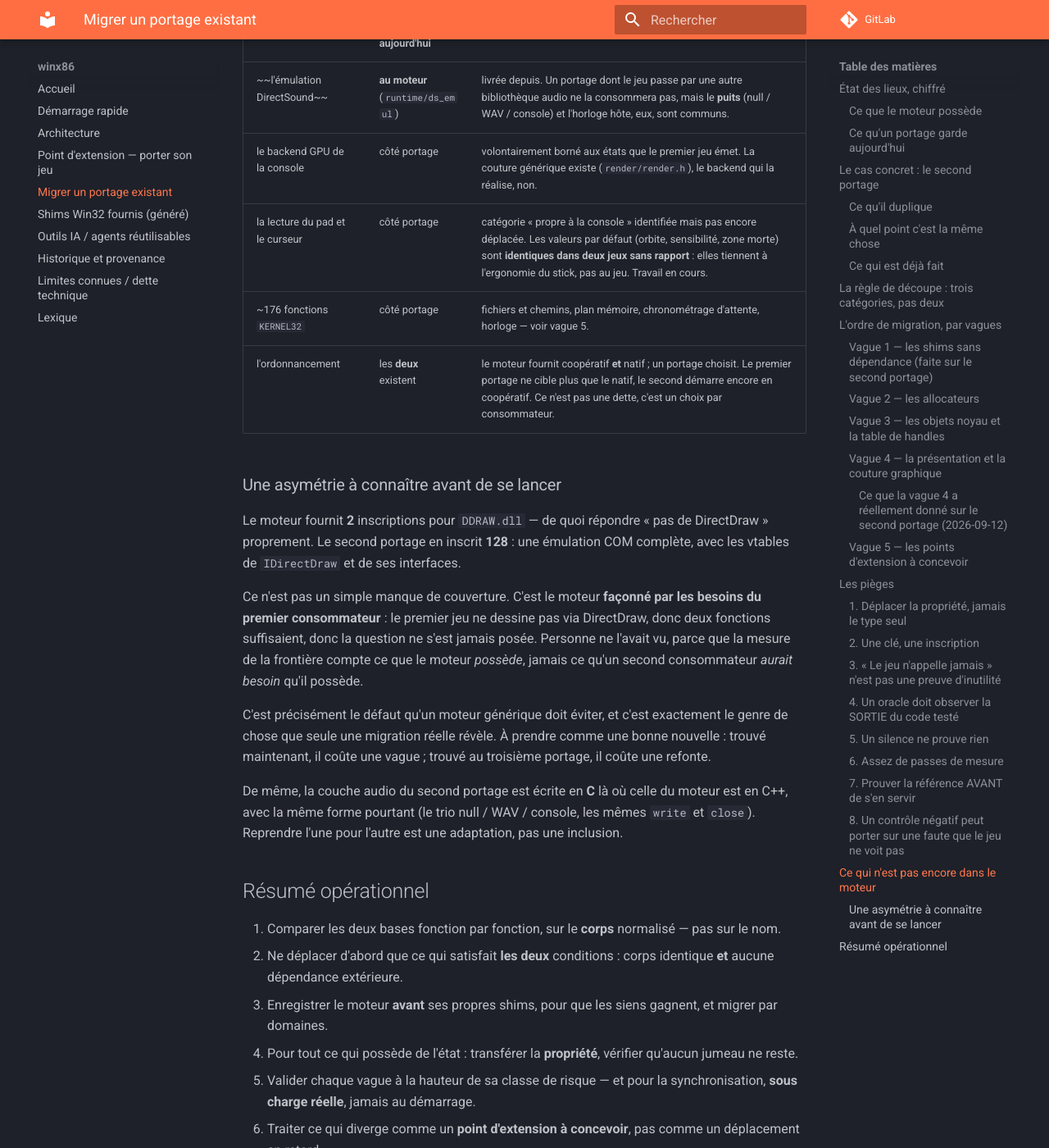
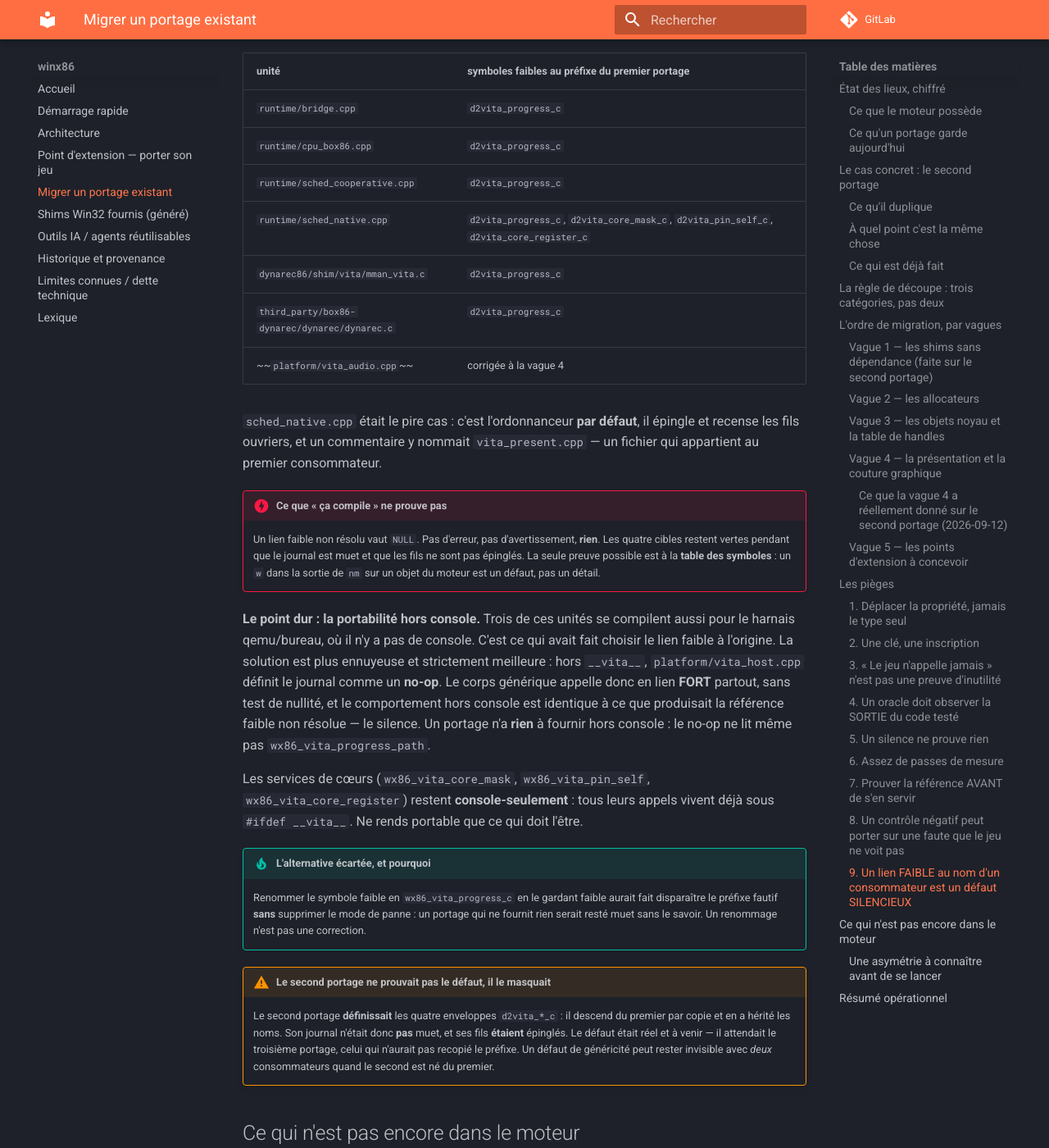
Before and after one commit to Franckrst/WinVita, an MkDocs documentation site: the page built from docs/migration.md, in a window 1280 px wide and 1400 px high, scrolled down 11770 px. Shown: the whole window at 82% size. Built offline with MkDocs 1.6.1 and Material for MkDocs 9.7.7, drawn with Linux system fonts in a browser that asks for light colours; comment, search, counter and statistics services are not loaded; some of the changed text lies outside the part shown.

Commit message:
guide: un lien faible au nom d'un consommateur est un defaut silencieux
Le piege 9 de docs/migration.md nomme le defaut, donne le relevé `nm` des sept
unites concernees, et dit pourquoi « ca compile » ne prouve rien ici.

Deux choses valent d'etre ecrites une fois pour toutes. D'abord le point dur :
trois de ces unites se compilent hors console, ce qui avait fait choisir le lien
faible ; la sortie est un no-op hors cible, pas un renommage — renommer le
symbole faible aurait garde le mode de panne.

Ensuite le constat le plus genant : le second portage ne prouvait PAS le defaut,
il le MASQUAIT. Ne descendant du premier que par copie, il en avait herite les
noms et fournissait donc les enveloppes attendues. Un defaut de genericite peut
rester invisible avec deux consommateurs quand le second est ne du premier.

Co-Authored-By: Claude Sonnet 5 <noreply@anthropic.com>
Claude-Session: https://claude.ai/code/session_016YV2ySxuScxYmstEqDV9Bx

```diff
--- a/docs/migration.md
+++ b/docs/migration.md
@@ -304,6 +304,8 @@ premier consommateur seul :**
    `d2vita_core_register_c`) pour trois services que `platform/vita_host.h`
    possède désormais. Un portage dont les symboles ne portent pas ce préfixe
    obtenait un journal muet et un fil non épinglé, **sans erreur de lien**.
+   *La correction n'a traité que l'audio : **six autres unités** portaient le
+   même défaut — voir le piège 9.*
 3. **`VitaSink::open(freq, …)` recevait la fréquence et l'ignorait** au profit
    d'une constante de 22050 Hz — le chiffre du premier jeu. Un flux à une autre
    fréquence aurait joué à la mauvaise hauteur, en silence.
@@ -482,6 +484,63 @@ Un contrôle négatif posé là aurait « prouvé » que l'oracle marche alors q
 ne démontrait rien. Si ta faute ne bouge rien, **cherche-en une autre** avant
 de conclure quoi que ce soit — dans un sens comme dans l'autre.
 
+### 9. Un lien FAIBLE au nom d'un consommateur est un défaut SILENCIEUX
+
+C'est le piège 1 dans sa forme la plus discrète, et il a survécu à sa propre
+correction.
+
+Corriger `platform/vita_audio.cpp` (§ vague 4, point 2) a réglé **une** unité.
+Le relevé `nm` sur les objets Vita du moteur en montrait **sept** :
+
+| unité | symboles faibles au préfixe du premier portage |
+|---|---|
+| `runtime/bridge.cpp` | `d2vita_progress_c` |
+| `runtime/cpu_box86.cpp` | `d2vita_progress_c` |
+| `runtime/sched_cooperative.cpp` | `d2vita_progress_c` |
+| `runtime/sched_native.cpp` | `d2vita_progress_c`, `d2vita_core_mask_c`, `d2vita_pin_self_c`, `d2vita_core_register_c` |
+| `dynarec86/shim/vita/mman_vita.c` | `d2vita_progress_c` |
+| `third_party/box86-dynarec/dynarec/dynarec.c` | `d2vita_progress_c` |
+| ~~`platform/vita_audio.cpp`~~ | corrigée à la vague 4 |
+
+`sched_native.cpp` était le pire cas : c'est l'ordonnanceur **par défaut**, il
+épingle et recense les fils ouvriers, et un commentaire y nommait
+`vita_present.cpp` — un fichier qui appartient au premier consommateur.
+
+!!! danger "Ce que « ça compile » ne prouve pas"
+    Un lien faible non résolu vaut `NULL`. Pas d'erreur, pas d'avertissement,
+    **rien**. Les quatre cibles restent vertes pendant que le journal est muet
+    et que les fils ne sont pas épinglés. La seule preuve possible est à la
+    **table des symboles** : un `w` dans la sortie de `nm` sur un objet du
+    moteur est un défaut, pas un détail.
+
+**Le point dur : la portabilité hors console.** Trois de ces unités se
+compilent aussi pour le harnais qemu/bureau, où il n'y a pas de console. C'est
+ce qui avait fait choisir le lien faible à l'origine. La solution est plus
+ennuyeuse et strictement meilleure : hors `__vita__`, `platform/vita_host.cpp`
+définit le journal comme un **no-op**. Le corps générique appelle donc en lien
+**FORT** partout, sans test de nullité, et le comportement hors console est
+identique à ce que produisait la référence faible non résolue — le silence. Un
+portage n'a **rien** à fournir hors console : le no-op ne lit même pas
+`wx86_vita_progress_path`.
+
+Les services de cœurs (`wx86_vita_core_mask`, `wx86_vita_pin_self`,
+`wx86_vita_core_register`) restent **console-seulement** : tous leurs appels
+vivent déjà sous `#ifdef __vita__`. Ne rends portable que ce qui doit l'être.
+
+!!! tip "L'alternative écartée, et pourquoi"
+    Renommer le symbole faible en `wx86_vita_progress_c` en le gardant faible
+    aurait fait disparaître le préfixe fautif **sans** supprimer le mode de
+    panne : un portage qui ne fournit rien serait resté muet sans le savoir.
+    Un renommage n'est pas une correction.
+
+!!! warning "Le second portage ne prouvait pas le défaut, il le masquait"
+    Le second portage **définissait** les quatre enveloppes `d2vita_*_c` : il
+    descend du premier par copie et en a hérité les noms. Son journal n'était
+    donc **pas** muet, et ses fils **étaient** épinglés. Le défaut était réel
+    et à venir — il attendait le troisième portage, celui qui n'aurait pas
+    recopié le préfixe. Un défaut de généricité peut rester invisible avec
+    *deux* consommateurs quand le second est né du premier.
+
 ## Ce qui n'est pas encore dans le moteur
 
 Un guide honnête sur ses manques est utilisable ; un guide qui promet trop fait
```
